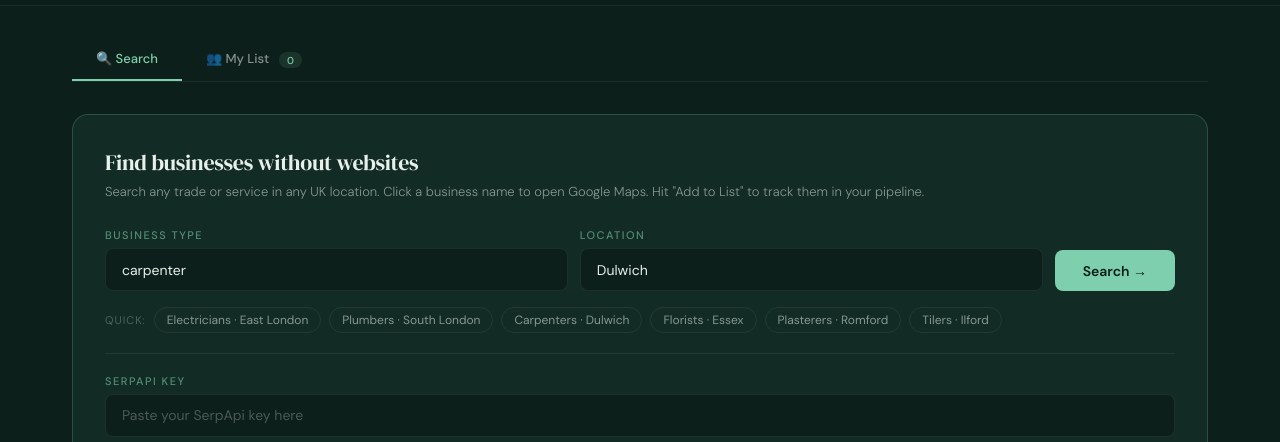
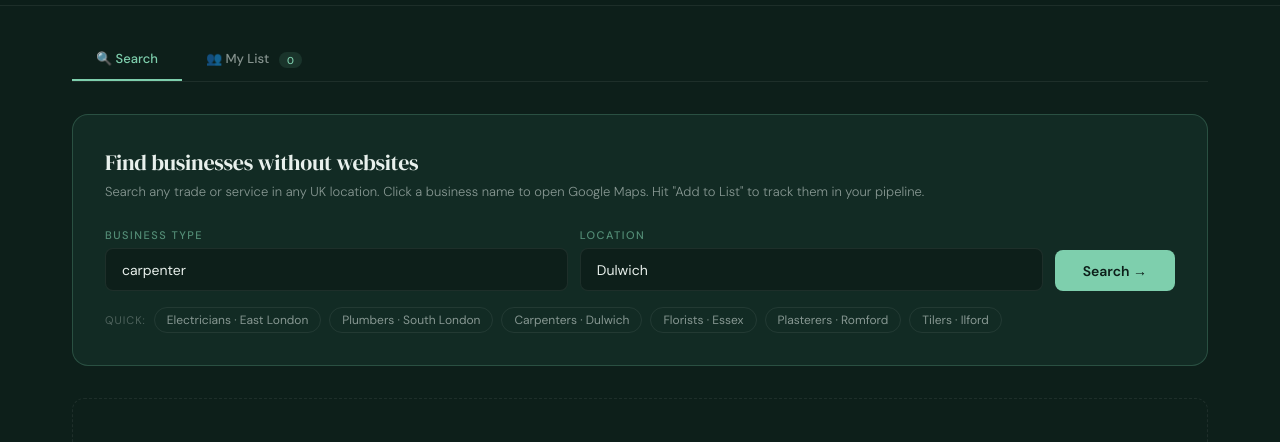
Before and after one commit to sergiojtaveira/thira-prospector, a website: page public/index.html in a window 1280 px wide. Shown: the part 61-503 px from the top of the page. Drawn offline with Linux system fonts and the light colour scheme.

Commit message:
hide api key field

```diff
--- a/public/index.html
+++ b/public/index.html
@@ -164,7 +164,7 @@
         <button class="quick-pill" onclick="setSearch('plasterer','Romford')">Plasterers &middot; Romford</button>
         <button class="quick-pill" onclick="setSearch('tiler','Ilford')">Tilers &middot; Ilford</button>
       </div>
-      <div class="api-section">
+      <div class="api-section" style="display:none">
         <div class="form-group">
           <label>SerpApi Key</label>
           <input type="password" id="apiKey" placeholder="Paste your SerpApi key here">
```
